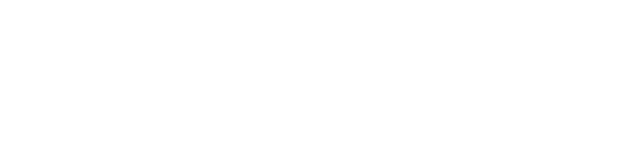
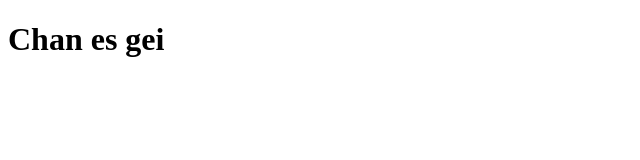
Before and after one commit to miguelChanv/prueba, a plain HTML site: page index.html in a window 1280 px wide. Shown: the whole page, without its empty margins (0-640 px from the left). Drawn offline with Linux system fonts and the light colour scheme.

```diff
--- a/index.html
+++ b/index.html
@@ -7,6 +7,6 @@
     <title>Document</title>
 </head>
 <body>
-
+    <h1>Chan es gei</h1>
 </body>
 </html>
```
